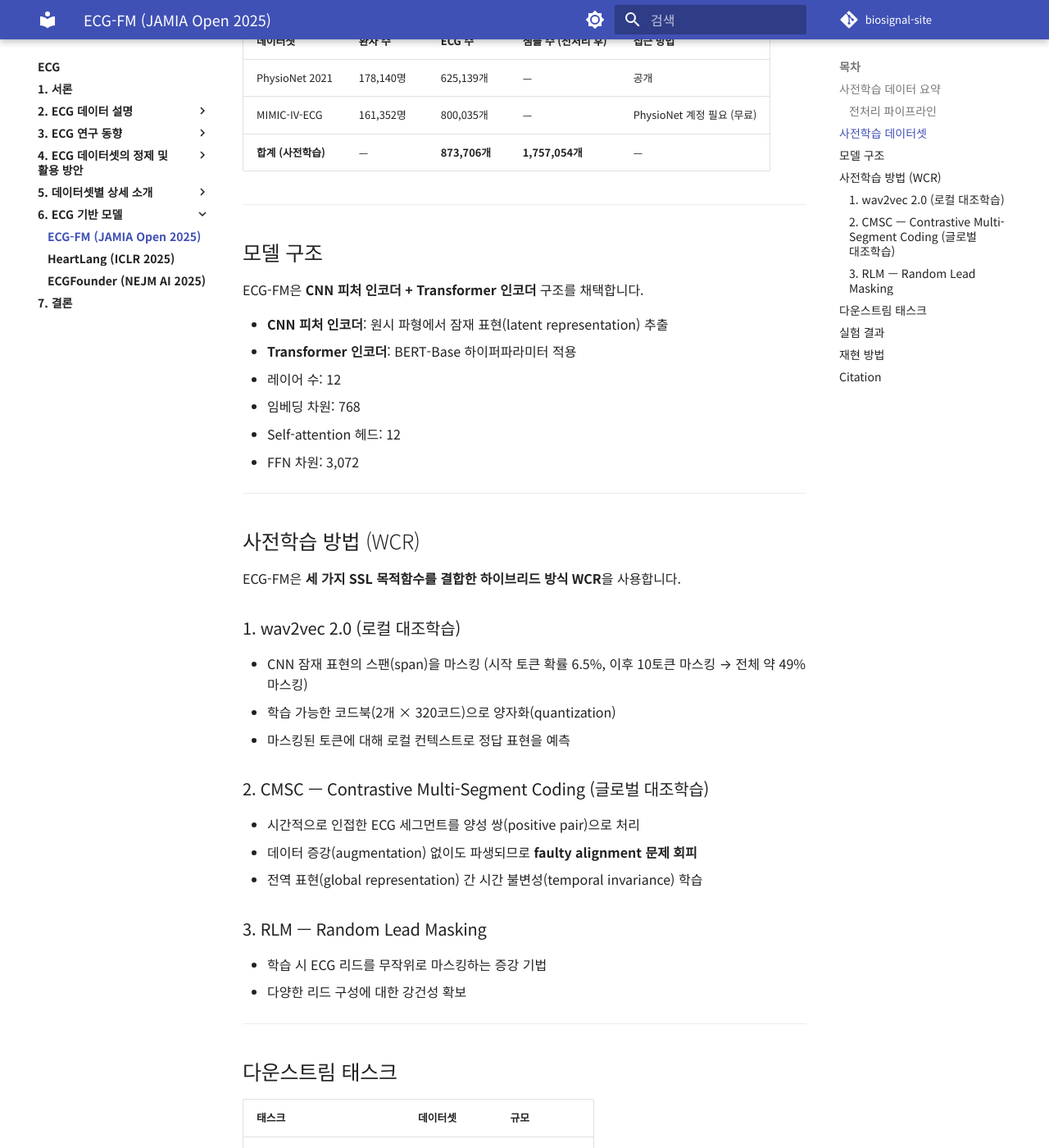
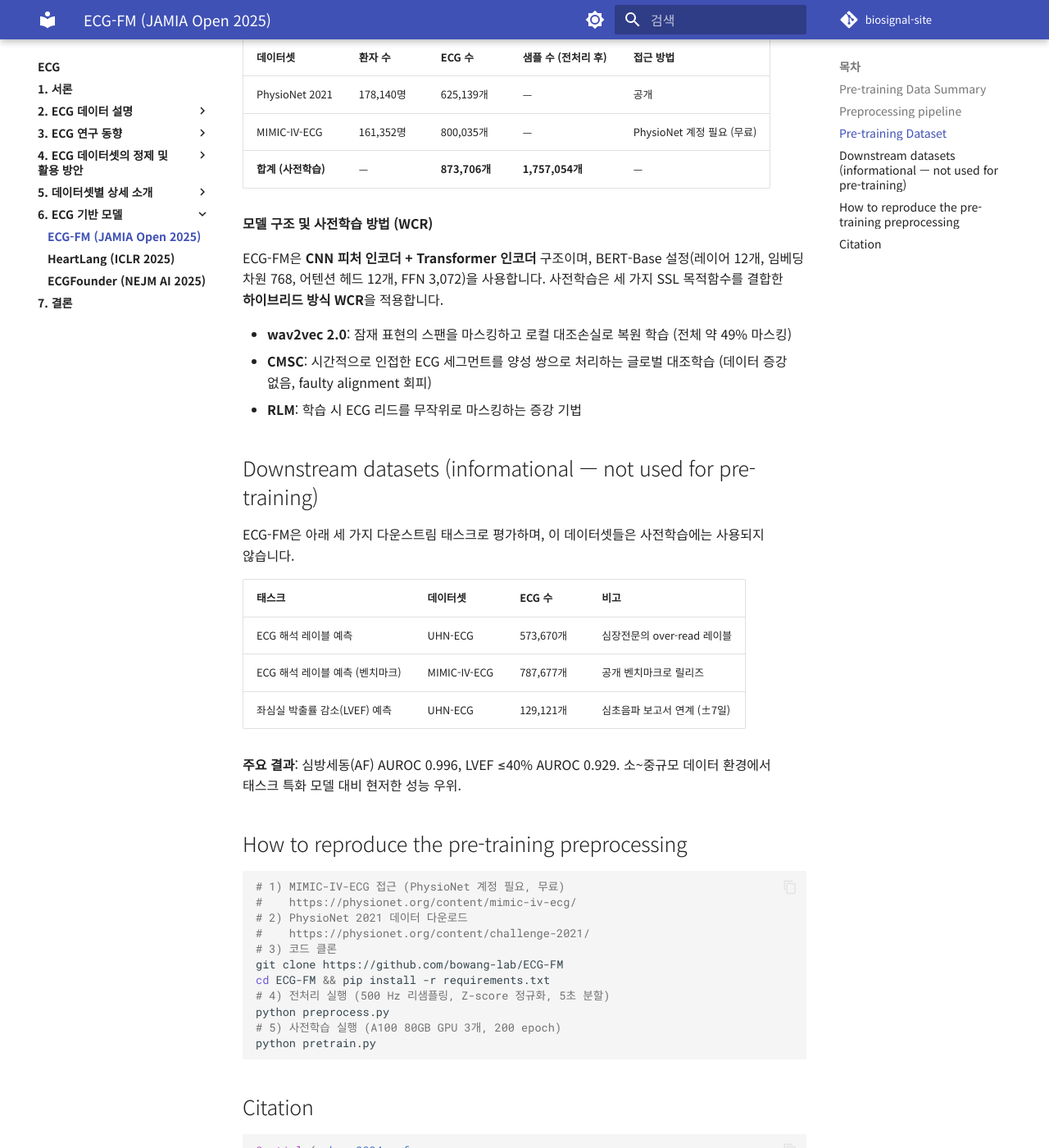
Before and after one commit to iwantjeonyeok/biosignal-site, an MkDocs documentation site: the page built from docs/ecg/6-ecg-기반-모델/ecg-fm.md, in a window 1280 px wide and 1400 px high, scrolled down 1009 px. Shown: the whole window at 82% size. Built offline with MkDocs 1.6.1 and Material for MkDocs 9.7.7, drawn with Linux system fonts in a browser that asks for light colours; comment, search, counter and statistics services are not loaded; some of the changed text lies outside the part shown.

Commit message:
Restructure ECG-FM page to match CBraMod-style TOC

````diff
--- a/docs/ecg/6-ecg-기반-모델/ecg-fm.md
+++ b/docs/ecg/6-ecg-기반-모델/ecg-fm.md
@@ -6,28 +6,25 @@
 - 논문 (arXiv): https://arxiv.org/abs/2408.05178
 - 공식 코드: https://github.com/bowang-lab/ECG-FM
 
----
+## Pre-training Data Summary
 
-## 사전학습 데이터 요약
-
-ECG-FM은 두 개의 공개 데이터셋을 합쳐 **약 87만 개의 ECG(약 175만 개 샘플)**로 사전학습합니다.
+ECG-FM은 두 개의 공개 데이터셋을 결합한 **약 87만 개의 ECG**로 사전학습합니다. 모든 ECG는 10초 길이이며, 전처리 후 5초 단위로 분할되어 **총 약 175만 개의 샘플**이 사전학습에 사용됩니다.
 
 - **PhysioNet 2021**: 625,139개 ECG, 178,140명 환자
 - **MIMIC-IV-ECG**: 800,035개 ECG, 161,352명 환자
 - **최종 사전학습 규모**: 873,706개 ECG → **1,757,054개 샘플** (5초 분할 후)
   - 학습 세트: 699,001개 ECG → **1,405,625개 샘플**
 
-### 전처리 파이프라인
+## Preprocessing pipeline
 
 1. 원시 파형(raw waveform) 및 메타데이터(샘플 레이트, 환자 정보 등) 추출
 2. 선형 보간(linear interpolation)으로 **500 Hz 리샘플링**
 3. **Z-score 정규화** 수행
-4. 비중첩 **5초 단위** 세그먼트로 분할 (CMSC 대조학습을 위한 양성 쌍 생성 목적)
-5. null 값 또는 상수 리드(constant lead)가 있는 샘플 제거
+4. 비중첩 **5초 단위** 세그먼트로 분할 (CMSC 대조학습의 양성 쌍 생성 목적)
+5. null 값 또는 상수 리드(constant lead)가 포함된 샘플 제거
+6. 환자-시간 계층화(patient-temporal stratification)로 학습/검증/테스트 분리
 
----
-
-## 사전학습 데이터셋
+## Pre-training Dataset
 
 | 데이터셋 | 환자 수 | ECG 수 | 샘플 수 (전처리 후) | 접근 방법 |
 |---------|--------|--------|-------------------|----------|
@@ -35,79 +32,41 @@
 | MIMIC-IV-ECG | 161,352명 | 800,035개 | — | PhysioNet 계정 필요 (무료) |
 | **합계 (사전학습)** | — | **873,706개** | **1,757,054개** | — |
 
----
+**모델 구조 및 사전학습 방법 (WCR)**
 
-## 모델 구조
+ECG-FM은 **CNN 피처 인코더 + Transformer 인코더** 구조이며, BERT-Base 설정(레이어 12개, 임베딩 차원 768, 어텐션 헤드 12개, FFN 3,072)을 사용합니다. 사전학습은 세 가지 SSL 목적함수를 결합한 **하이브리드 방식 WCR**을 적용합니다.
 
-ECG-FM은 **CNN 피처 인코더 + Transformer 인코더** 구조를 채택합니다.
+- **wav2vec 2.0**: 잠재 표현의 스팬을 마스킹하고 로컬 대조손실로 복원 학습 (전체 약 49% 마스킹)
+- **CMSC**: 시간적으로 인접한 ECG 세그먼트를 양성 쌍으로 처리하는 글로벌 대조학습 (데이터 증강 없음, faulty alignment 회피)
+- **RLM**: 학습 시 ECG 리드를 무작위로 마스킹하는 증강 기법
 
-- **CNN 피처 인코더**: 원시 파형에서 잠재 표현(latent representation) 추출
-- **Transformer 인코더**: BERT-Base 하이퍼파라미터 적용
-  - 레이어 수: 12
-  - 임베딩 차원: 768
-  - Self-attention 헤드: 12
-  - FFN 차원: 3,072
+## Downstream datasets (informational — not used for pre-training)
 
----
+ECG-FM은 아래 세 가지 다운스트림 태스크로 평가하며, 이 데이터셋들은 사전학습에는 사용되지 않습니다.
 
-## 사전학습 방법 (WCR)
+| 태스크 | 데이터셋 | ECG 수 | 비고 |
+|-------|---------|--------|------|
+| ECG 해석 레이블 예측 | UHN-ECG | 573,670개 | 심장전문의 over-read 레이블 |
+| ECG 해석 레이블 예측 (벤치마크) | MIMIC-IV-ECG | 787,677개 | 공개 벤치마크로 릴리즈 |
+| 좌심실 박출률 감소(LVEF) 예측 | UHN-ECG | 129,121개 | 심초음파 보고서 연계 (±7일) |
 
-ECG-FM은 **세 가지 SSL 목적함수를 결합한 하이브리드 방식 WCR**을 사용합니다.
+**주요 결과**: 심방세동(AF) AUROC 0.996, LVEF ≤40% AUROC 0.929. 소~중규모 데이터 환경에서 태스크 특화 모델 대비 현저한 성능 우위.
 
-### 1. wav2vec 2.0 (로컬 대조학습)
-- CNN 잠재 표현의 스팬(span)을 마스킹 (시작 토큰 확률 6.5%, 이후 10토큰 마스킹 → 전체 약 49% 마스킹)
-- 학습 가능한 코드북(2개 × 320코드)으로 양자화(quantization)
-- 마스킹된 토큰에 대해 로컬 컨텍스트로 정답 표현을 예측
-
-### 2. CMSC — Contrastive Multi-Segment Coding (글로벌 대조학습)
-- 시간적으로 인접한 ECG 세그먼트를 양성 쌍(positive pair)으로 처리
-- 데이터 증강(augmentation) 없이도 파생되므로 **faulty alignment 문제 회피**
-- 전역 표현(global representation) 간 시간 불변성(temporal invariance) 학습
-
-### 3. RLM — Random Lead Masking
-- 학습 시 ECG 리드를 무작위로 마스킹하는 증강 기법
-- 다양한 리드 구성에 대한 강건성 확보
-
----
-
-## 다운스트림 태스크
-
-| 태스크 | 데이터셋 | 규모 |
-|-------|---------|------|
-| ECG 해석 레이블 예측 | UHN-ECG | 573,670개 ECG |
-| ECG 해석 레이블 예측 | MIMIC-IV-ECG | 787,677개 ECG |
-| 좌심실 박출률 감소(LVEF) 예측 | UHN-ECG | 129,121개 ECG |
-
----
-
-## 실험 결과
-
-| 레이블 | 지표 | 값 |
-|-------|-----|---|
-| 심방세동(Atrial Fibrillation) | AUROC | 0.996 |
-| LVEF ≤ 40% | AUROC | 0.929 |
-
-- 소규모~중규모 데이터 환경에서 태스크 특화 모델 대비 **현저한 성능 우위**
-- 데이터셋 간 일반화(cross-dataset generalizability) 검증
-- 3× NVIDIA A100 80GB GPU로 200 epoch 사전학습
-
----
-
-## 재현 방법
+## How to reproduce the pre-training preprocessing
 
 ```bash
-# 1) MIMIC-IV-ECG 접근 (PhysioNet 계정 필요)
+# 1) MIMIC-IV-ECG 접근 (PhysioNet 계정 필요, 무료)
 #    https://physionet.org/content/mimic-iv-ecg/
 # 2) PhysioNet 2021 데이터 다운로드
 #    https://physionet.org/content/challenge-2021/
 # 3) 코드 클론
 git clone https://github.com/bowang-lab/ECG-FM
 cd ECG-FM && pip install -r requirements.txt
-# 4) 사전학습 실행
+# 4) 전처리 실행 (500 Hz 리샘플링, Z-score 정규화, 5초 분할)
+python preprocess.py
+# 5) 사전학습 실행 (A100 80GB GPU 3개, 200 epoch)
 python pretrain.py
 ```
-
----
 
 ## Citation
 
````
